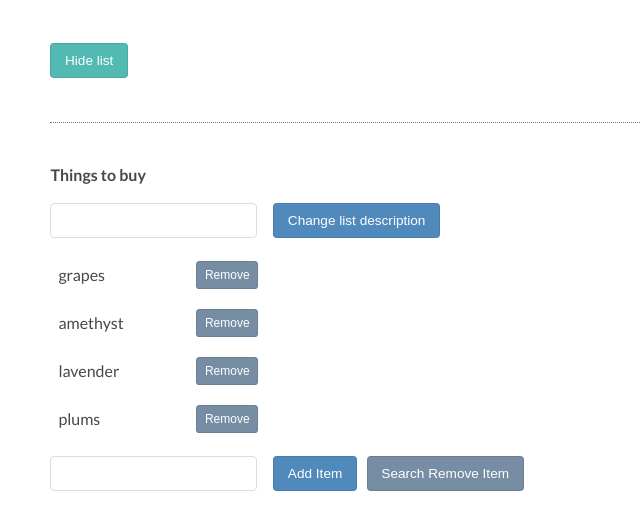
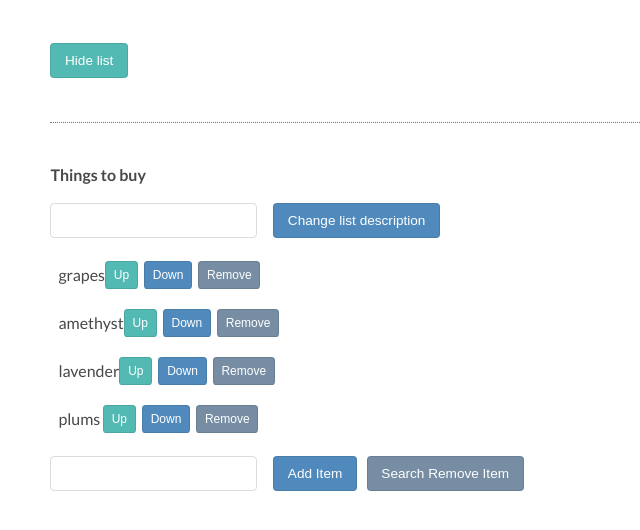
Before and after one commit to tesla809/shopping-list-es6-test, a plain HTML site: page index.html in a window 1280 px wide. Shown: the part 146-676 px from the top of the page, without its empty margins (0-640 px from the left). Drawn offline with Linux system fonts and the light colour scheme.

Commit message:
added up and down buttons to move items' order.

```diff
--- a/index.html
+++ b/index.html
@@ -13,10 +13,26 @@
       <input type='text' class="description">
       <button class="description">Change list description</button>
       <ul>
-        <li>grapes <button>Remove</button></li>
-        <li>amethyst <button>Remove</button></li>
-        <li>lavender <button>Remove</button></li>
-        <li>plums <button>Remove</button></li>
+        <li>grapes
+          <button class='up'>Up</button>
+          <button class='down'>Down</button>
+          <button class='remove'>Remove</button>
+        </li>
+        <li>amethyst
+          <button class='up'>Up</button>
+          <button class='down'>Down</button>
+          <button class='remove'>Remove</button>
+        </li>
+        <li>lavender
+          <button class='up'>Up</button>
+          <button class='down'>Down</button>
+          <button class='remove'>Remove</button>
+        </li>
+        <li>plums
+          <button class='up'>Up</button>
+          <button class='down'>Down</button>
+          <button class='remove'>Remove</button>
+        </li>
       </ul>
       <input type='text' class="addItemInput">
       <button class='addItemButton'>Add Item</button>
```
